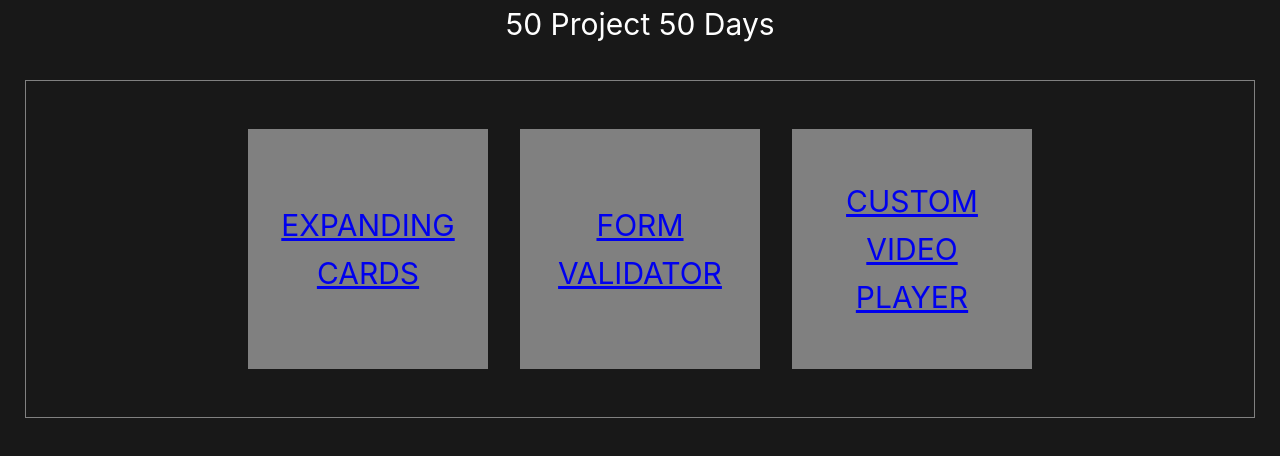
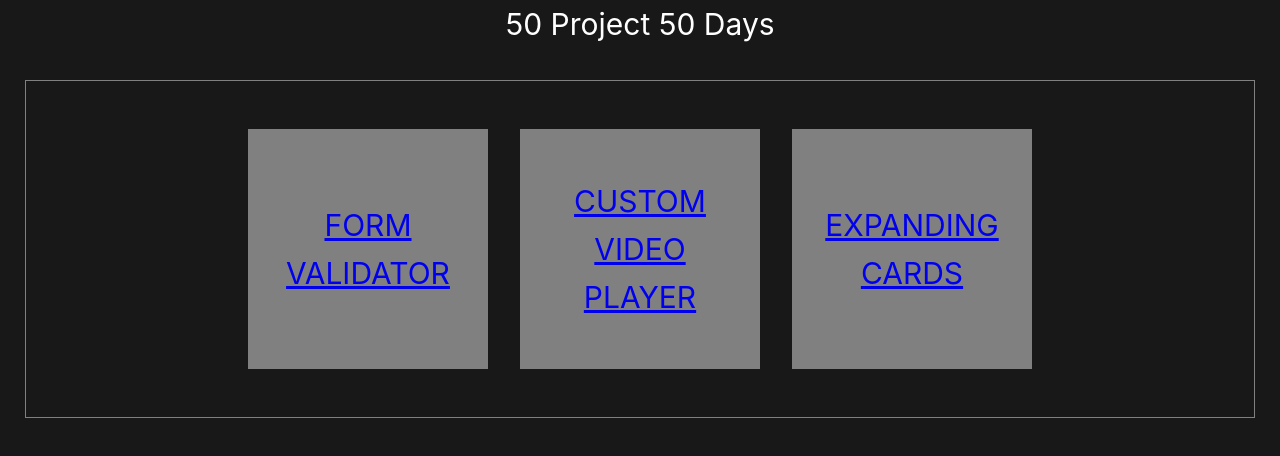
Before and after one commit to ShrJamal/frontend-learning-projects, a Vue app: page /#/ in a window 1280 px wide. Shown: the top 456 px of the page. Built offline with nearby package versions, Linux system fonts and the light colour scheme.

Commit message:
move moving-cards-project to 4th

```diff
--- a/src/projects.ts
+++ b/src/projects.ts
@@ -1,9 +1,4 @@
 export const projects = [
-  {
-    name: 'Expanding Cards',
-    path: '/1-expanding-cards',
-    mainFile: './projects/1-expanding-cards/index.vue',
-  },
   {
     name: 'Form Validator',
     path: '/2-form-validator',
@@ -14,4 +9,9 @@ export const projects = [
     path: '/3-custom-video-player',
     mainFile: './projects/3-custom-video-player/index.vue',
   },
+  {
+    name: 'Expanding Cards',
+    path: '/4-expanding-cards',
+    mainFile: './projects/1-expanding-cards/index.vue',
+  },
 ]
```
Also changed, not shown: src/projects/4-expanding-cards/index.vue (renamed from src/projects/1-expanding-cards/index.vue).
